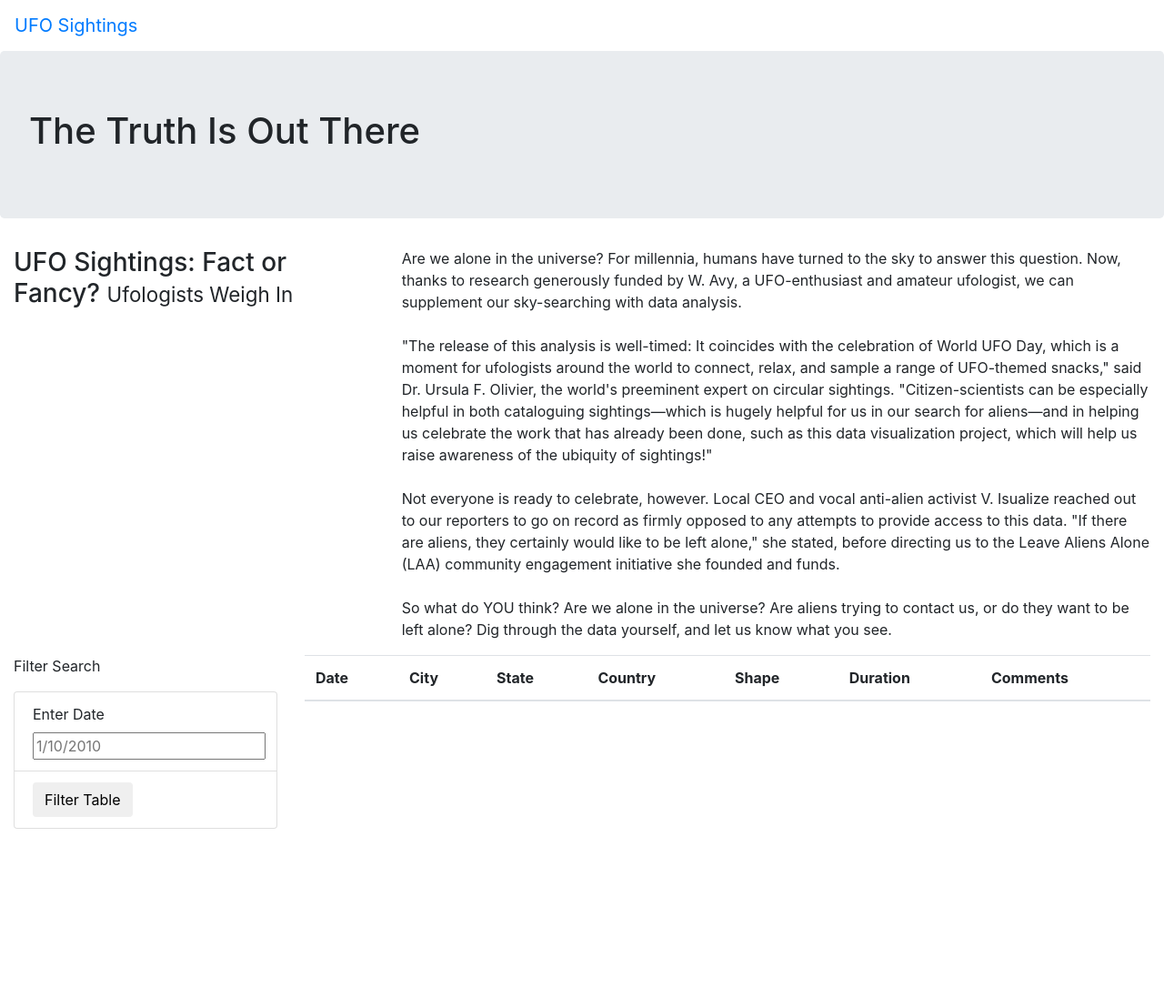
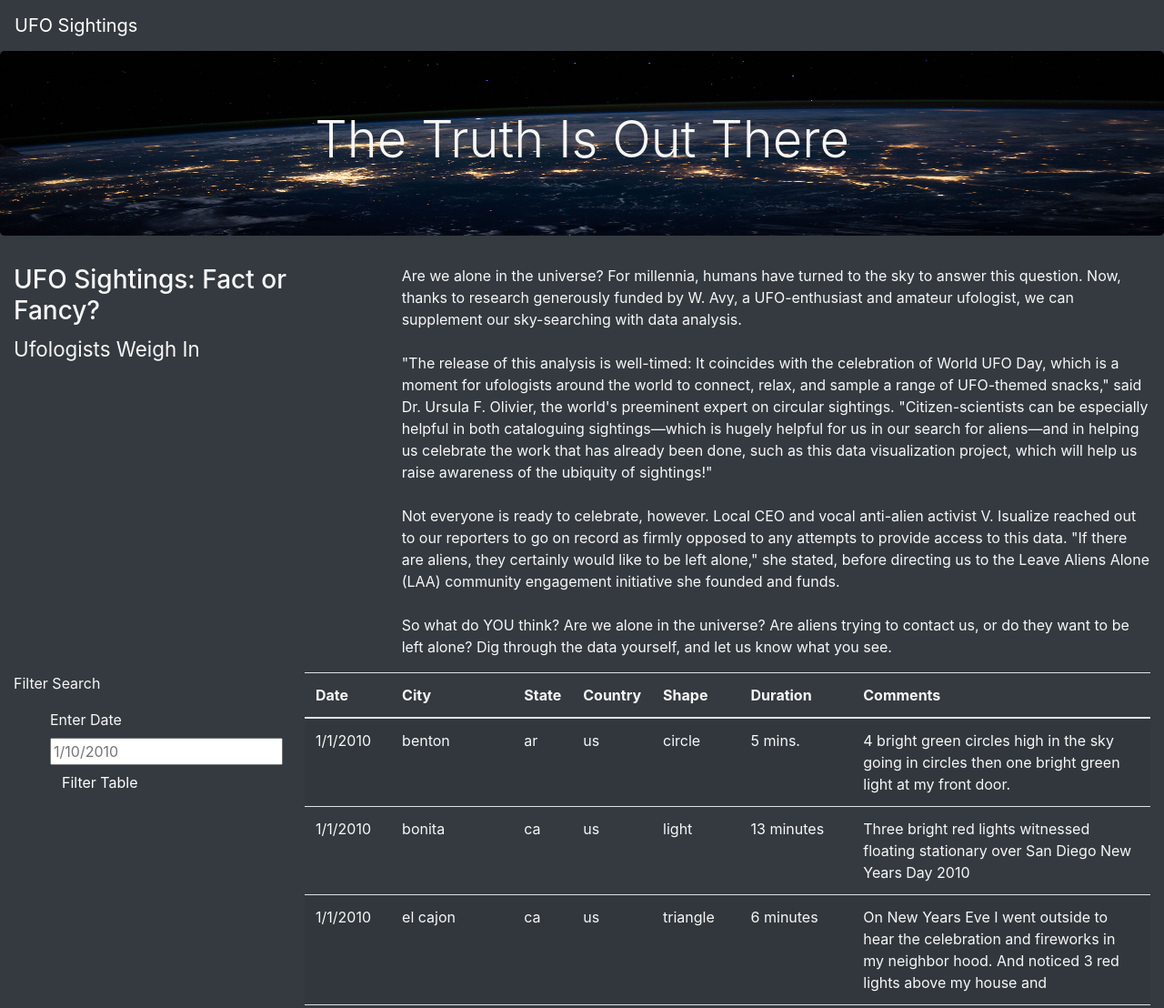
Before and after one commit to honoruru/UFOs, a plain HTML site: page index.html in a window 1280 px wide. Shown: the top 1108 px of the page at 91% size. Before the commit the page ends 911 px from the top, so only its background shows below. Drawn offline with nearby package versions, Linux system fonts and the light colour scheme.

Commit message:
4th Commit

```diff
--- a/index.html
+++ b/index.html
@@ -6,27 +6,31 @@
     <meta name="viewport" content="width=device-width, initial-scale=1.0">
     <title>UFO Finder</title>
     <link
-    rel="stylesheet"
-    href="https://maxcdn.bootstrapcdn.com/bootstrap/4.0.0/css/bootstrap.min.css"
-    integrity="sha384-Gn5384xqQ1aoWXA+058RXPxPg6fy4IWvTNh0E263XmFcJlSAwiGgFAW/dAiS6JXm"
-    crossorigin="anonymous"
-  />
-    <link rel="stylesheet" href="static/css/style.css">
+        rel="stylesheet"
+        href="https://maxcdn.bootstrapcdn.com/bootstrap/4.0.0/css/bootstrap.min.css"
+        integrity="sha384-Gn5384xqQ1aoWXA+058RXPxPg6fy4IWvTNh0E263XmFcJlSAwiGgFAW/dAiS6JXm"
+        crossorigin="anonymous"
+      />
+    <link
+        rel="stylesheet"
+        href="static/css/style.css"
+      />
 
 </head>
-<body>
+<body class="bg-dark">
     <div class="wrapper">
-        <nav class="navbar navbar-expand-lg">
+        <nav class="navbar navbar-dark bg-dark navbar-expand-lg">
             <a class="navbar-brand" href="index.html">UFO Sightings</a>
         </nav>
     </div>
     <div class="jumbotron">
-        <h1>The Truth Is Out There</h1>
+        <h1 class="display-4">The Truth Is Out There</h1>
       </div>
     <div class="container-fluid">
         <div class="row">
             <div class="col-md-4">
-                <h3>UFO Sightings: Fact or Fancy? <small>Ufologists Weigh In</small></h3>
+                <h3>UFO Sightings: Fact or Fancy? </h3>
+                <h3><small>Ufologists Weigh In</small></h3>
             </div>
             <div class="col-md-8">
                 <p>
@@ -41,22 +45,33 @@
     <div class="container-fluid">
         <div class="row">
           <div class="col-md-3">
-            <form>
+            <form class="bg-dark">
                 <p>Filter Search</p>
-              </form>
-              <ul class="list-group">
-                <li class="list-group-item">
+                <ul class="bg-dark"
+                    style="list-style-type:none;">
+                  <li class="bg-dark">
                     <label for="date">Enter Date</label>
                     <input type="text" placeholder="1/10/2010" id="datetime" />
+                  </li>
+                  <li class="bg-dark"
+                      >
+                     <button id="filter-btn" type="button" class="btn btn-dark" >
+                       Filter Table
+                     </button>
+                  </li>
+                </ul>
+              </form>
+              <!-- <ul class="list-group"> -->
+                <!-- <li class="list-group-item"> -->
+                    <!-- <label for="date">Enter Date</label> -->
+                    <!-- <input type="text" placeholder="1/10/2010" id="datetime" /> -->
 
-                </li>
-                <li class="list-group-item">
-                    <button id="filter-btn" type="button" class="btn btn-default">Filter Table</button>
+                <!-- </li> -->
+                <!-- <li class="list-group-item"> -->
+                    <!-- <button id="filter-btn" type="button" class="btn btn-default">Filter Table</button> -->
 
-                </li>
-
+                <!-- </li> -->
             </ul>
-
           </div>
           <div class="col-md-9">
             <table class="table table-striped">
@@ -76,5 +91,10 @@
           </div>
         </div>
       </div>
+      <script src="https://cdnjs.cloudflare.com/ajax/libs/d3/4.11.0/d3.js"></script>
+      <script src="static/js/data.js"></script>
+      <script src="static/js/app.js"></script>
+
 </body>
+
 </html>
--- a/static/css/style.css
+++ b/static/css/style.css
@@ -0,0 +1,10 @@
+body {
+
+    color: #f7f7f7;
+  }
+
+.jumbotron {
+    background-image: url("../images/nasa.jpg");
+    background-size: 100% 100%;
+    text-align: center;
+}
--- a/static/js/app.js
+++ b/static/js/app.js
@@ -1,5 +1,5 @@
 // import the data from data.js
-const tableData = Data.js;
+const tableData = data;
 
 // Reference the HTML table using d3
 var tbody = d3.select("tbody");
@@ -7,7 +7,7 @@ var tbody = d3.select("tbody");
 function buildTable(data) {
      // First, clear out any existing data
     tbody.html("");
-}
+
 // Next, loop through each object in the data
 // and append a row and cells for each value in the row
 data.forEach((dataRow) => {
```
Also changed, not shown: Challenge_starter/ufo_starterCode.js (added, +66 -0 lines), static/images/nasa.jpg (added). Lines whose indentation alone changed are shown as unchanged.
